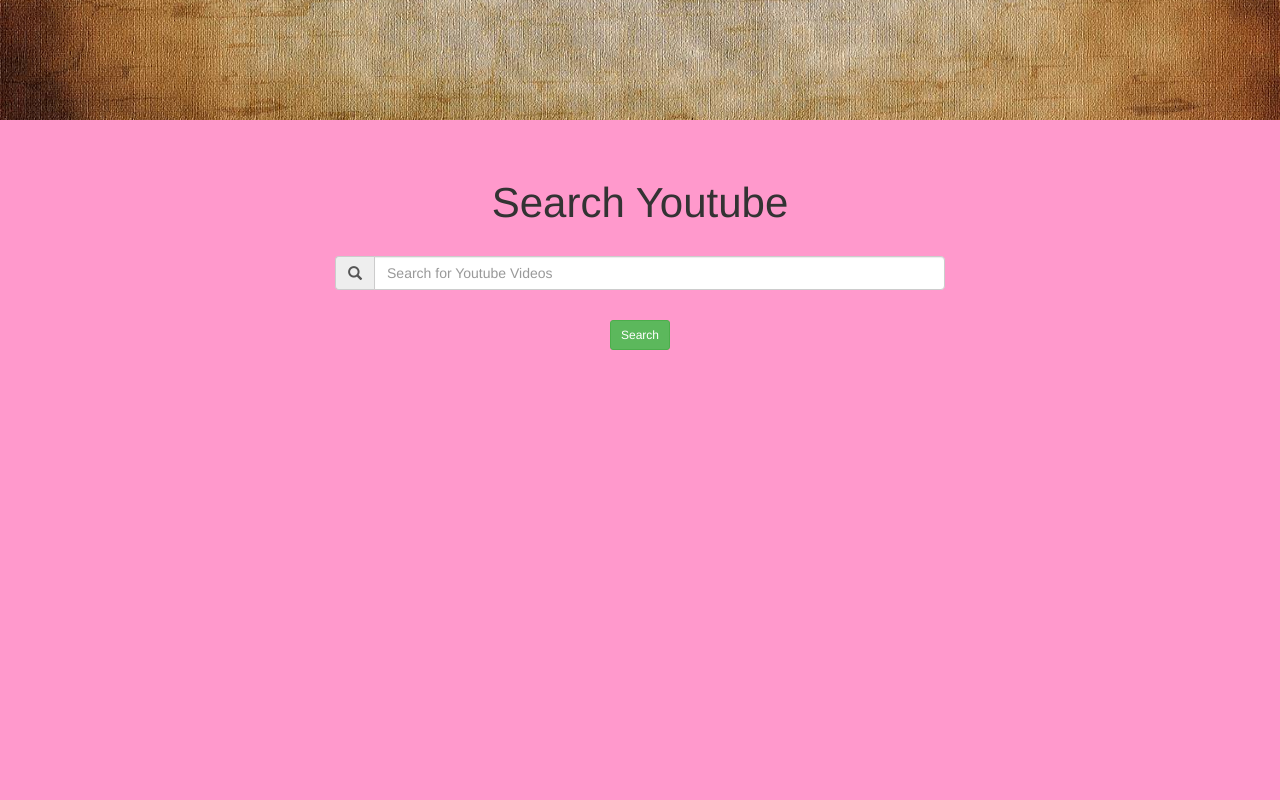
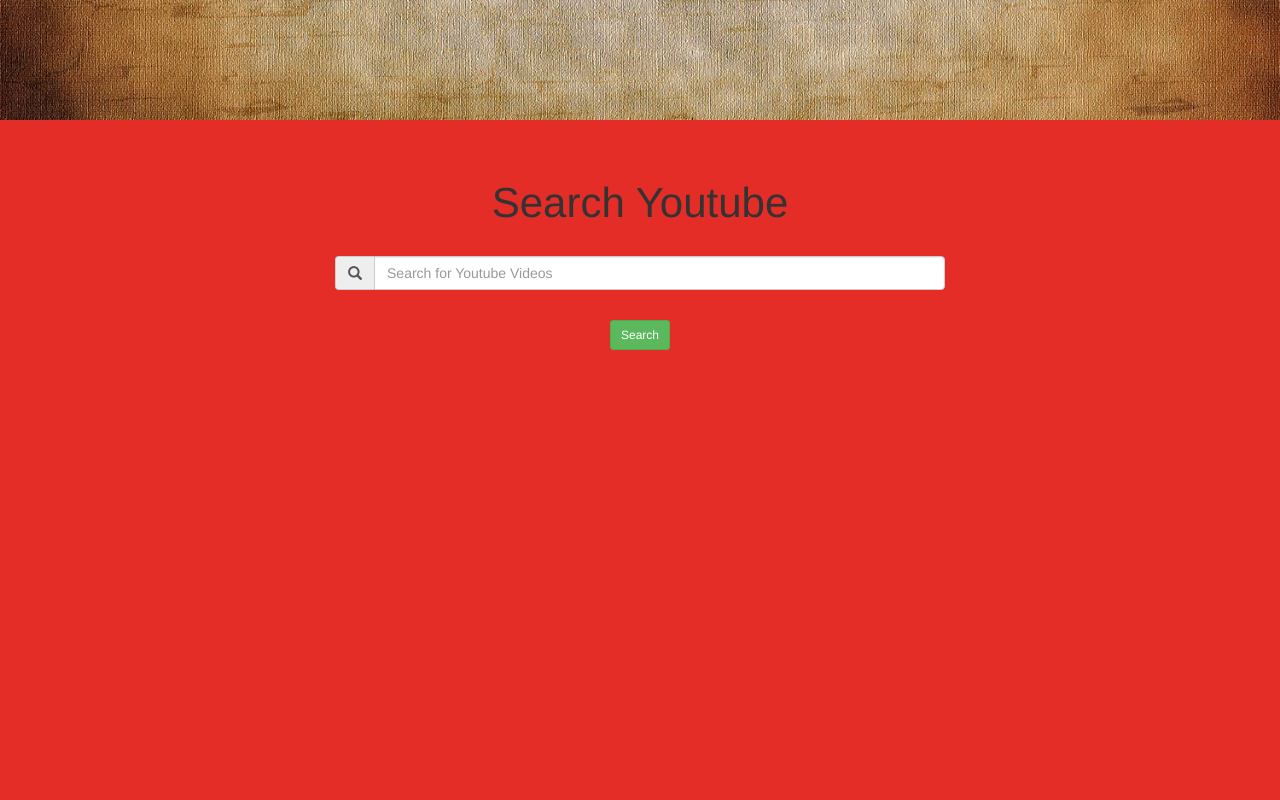
Before and after one commit to aakashnethi/YouTube-App, a plain HTML site: page index.html in a window 1280 px wide. Shown: the part 680-1480 px from the top of the page. Drawn offline with nearby package versions, Linux system fonts and the light colour scheme.

Commit message:
Update index.html

```diff
--- a/index.html
+++ b/index.html
@@ -47,7 +47,7 @@
  			}
 
  			#youtube{
- 				background-color: #ff99cc;
+ 				background-color: #e52d27;
  				width:100%;
  	 	 		background-size:cover;
  			}
```
